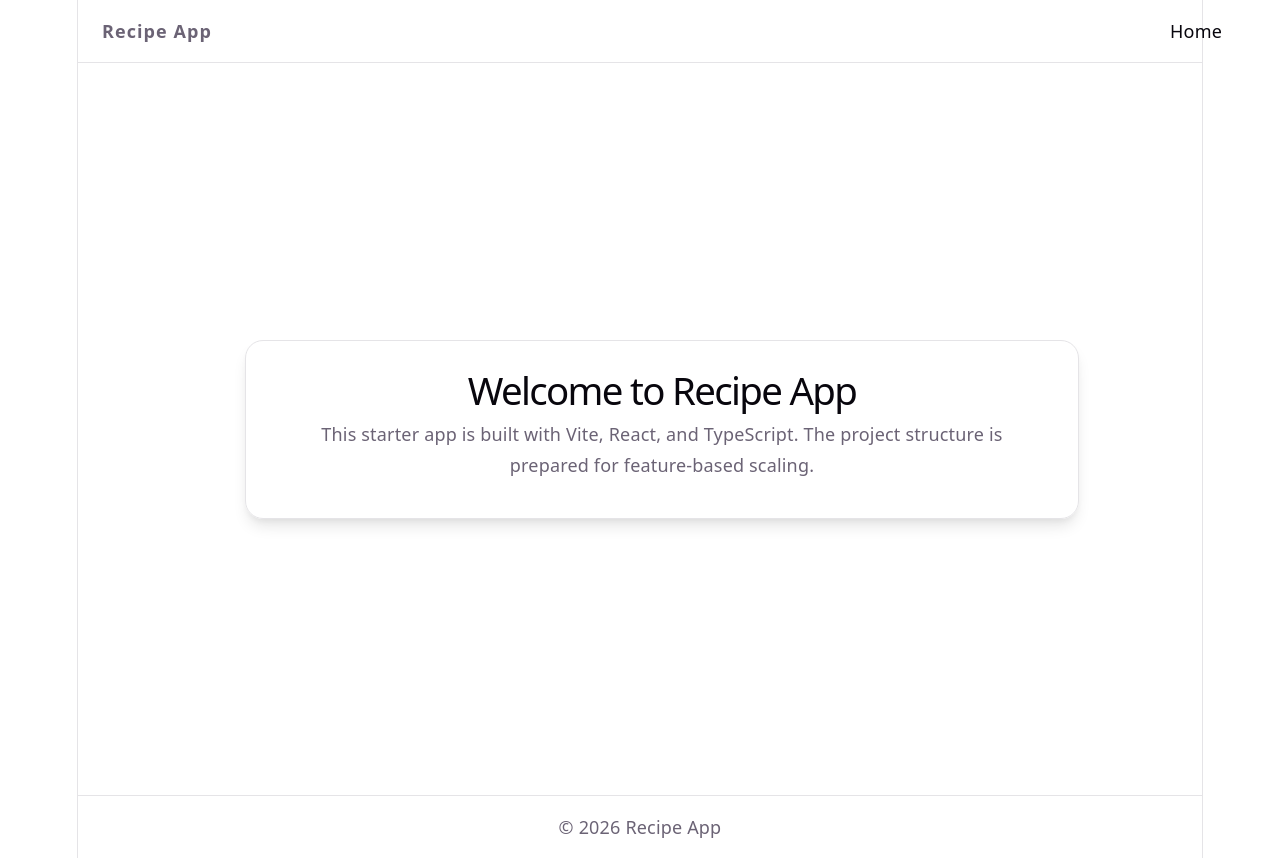
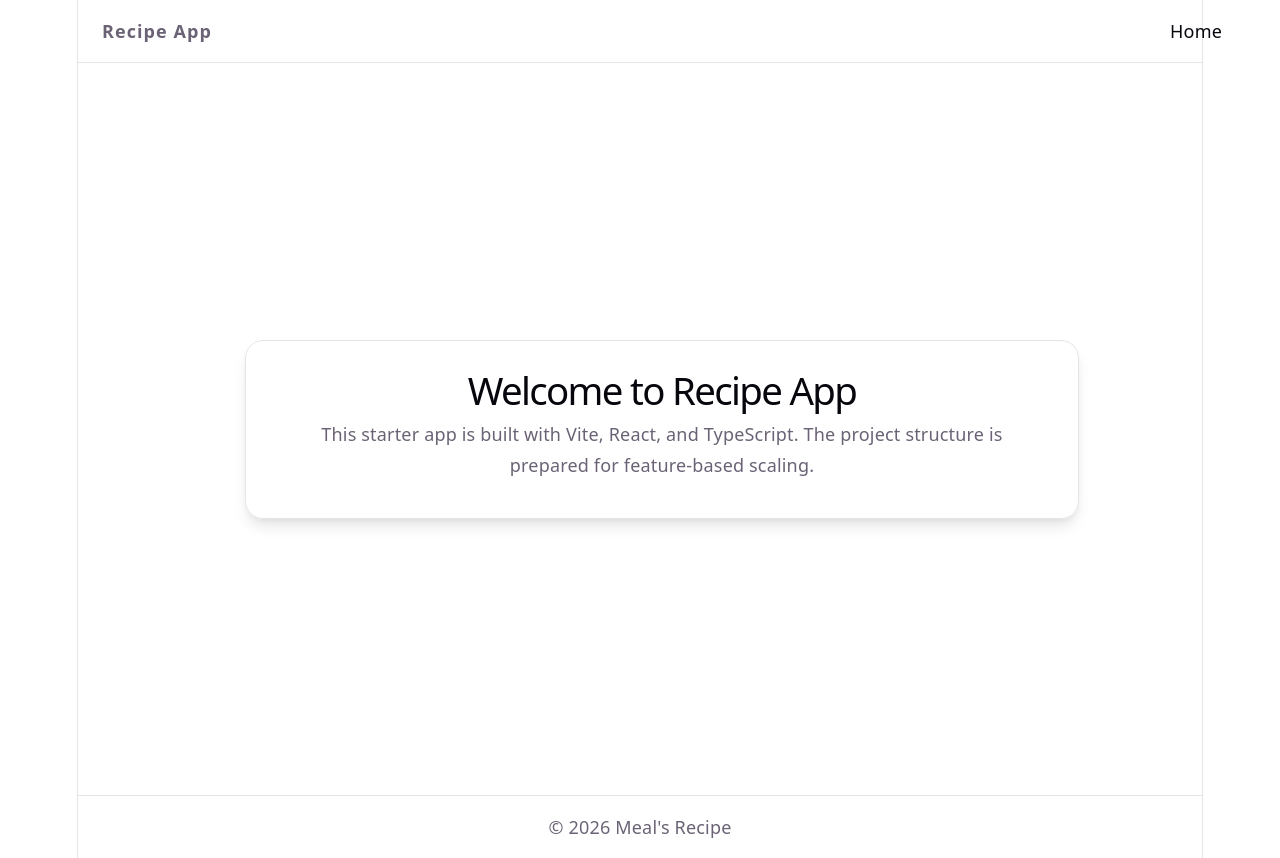
Before and after one commit to cia2003/fl-RecipeWebsite, a React (Vite) app in the folder client/: page / in a window 1280 px wide. Built offline with nearby package versions, Linux system fonts and the light colour scheme.

Commit message:
feat: update app name to "Meal's Recipe" in configuration and footer

```diff
--- a/client/src/components/layout/Footer/Footer.tsx
+++ b/client/src/components/layout/Footer/Footer.tsx
@@ -3,7 +3,7 @@ import './Footer.css'
 const Footer = () => (
   <footer className="footer-shell">
     <div className="footer-content">
-      <span>© 2026 Recipe App</span>
+      <span>© 2026 Meal's Recipe</span>
     </div>
   </footer>
 )
--- a/client/src/config/appConfig.ts
+++ b/client/src/config/appConfig.ts
@@ -1,6 +1,6 @@
 import { API_BASE_URL, API_KEY } from './env'
 
 export const appConfig = {
-  appName: 'Recipe App',
+  appName: "Meal's Recipe",
   appURL: `${API_BASE_URL}${API_KEY}/`,
 }
--- a/client/src/utils/constants.ts
+++ b/client/src/utils/constants.ts
@@ -1 +1 @@
-export const APP_NAME = 'Recipe App'
+export const APP_NAME = "Meal's Recipe"
```
Also changed, not shown: 1 other file (tests, documents, lock files or other folders).
